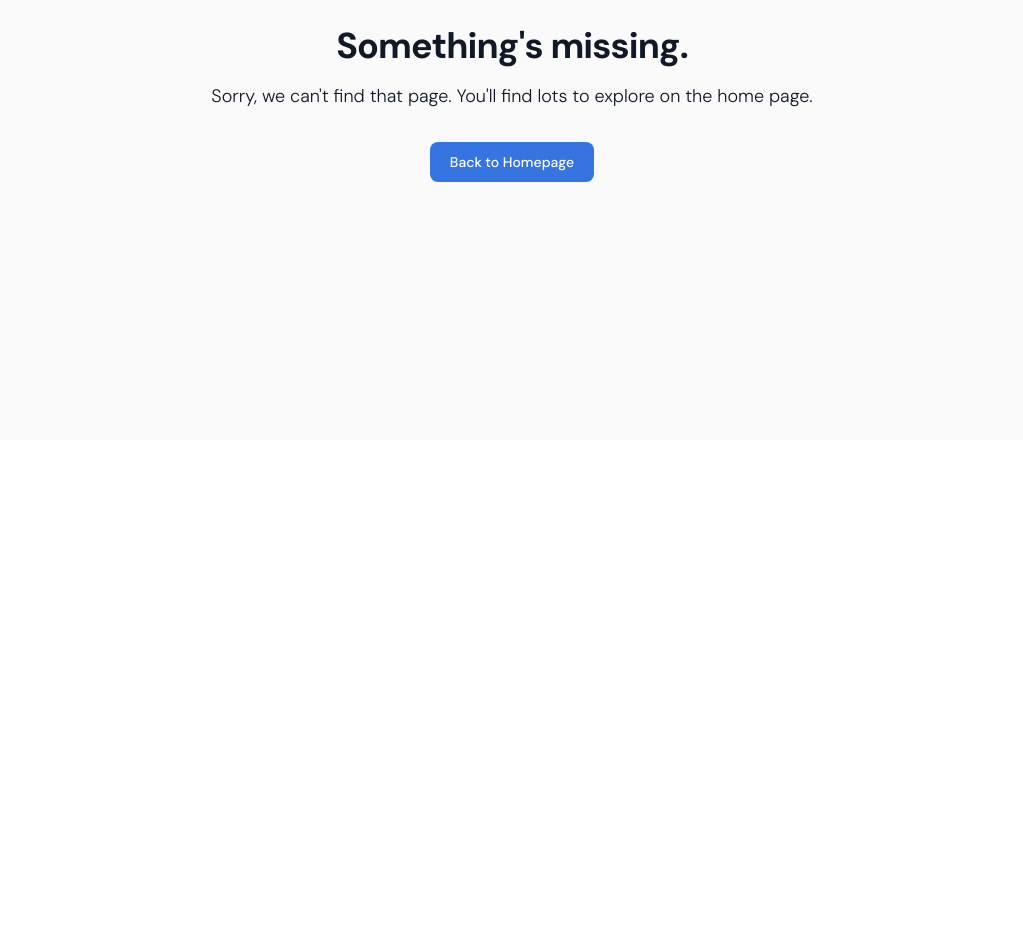
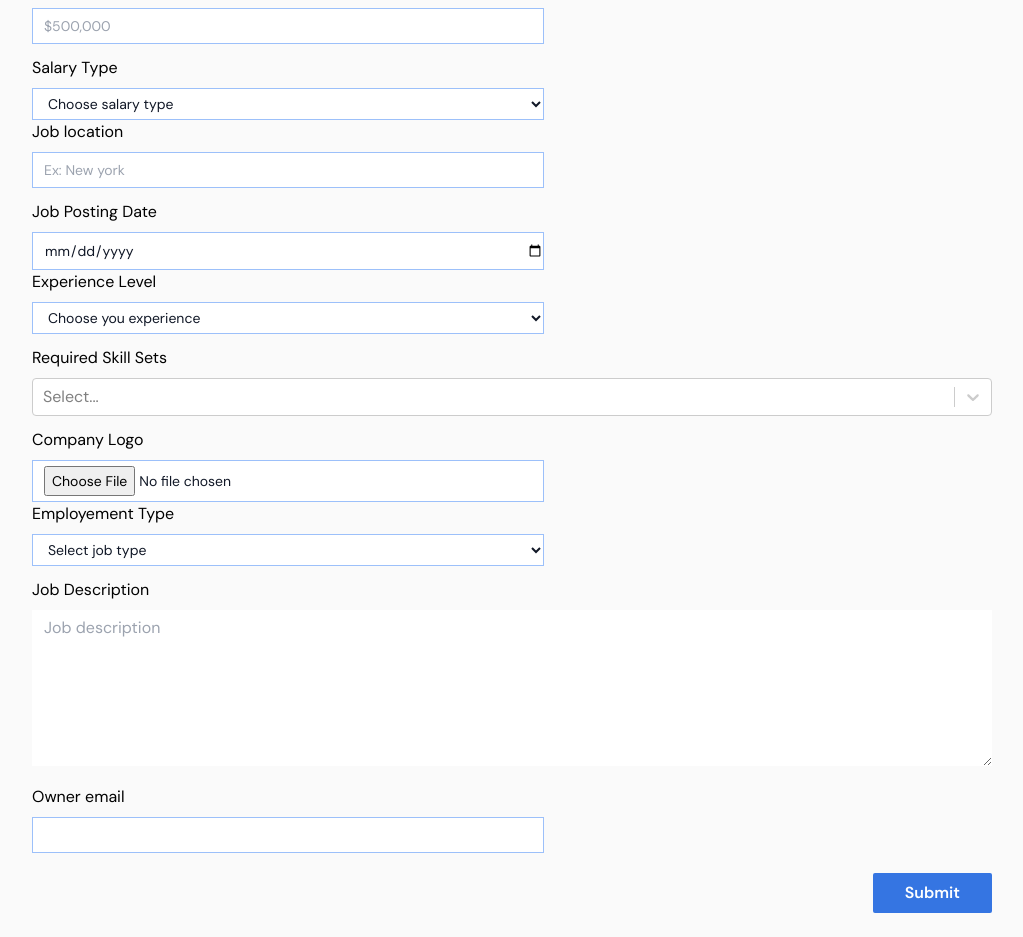
Before and after one commit to Abilash-Nambi/JOB-TALK, a React (Vite) app in the folder client/: page /edit-job in a window 1280 px wide. Before the commit this address had no page. Shown: the part 360-1297 px from the top of the page, without its empty margins (128-1151 px from the left). Before the commit the page ends 800 px from the top, so only its background shows below. Built offline with nearby package versions, Linux system fonts and the light colour scheme.

Commit message:
edit page in progress

```diff
--- a/client/src/Pages/MyApplication.jsx
+++ b/client/src/Pages/applications/MyApplication.jsx
@@ -2,10 +2,10 @@ import React, { useState } from "react";
 import {
   deleteApplication,
   jobSeekerGetApplication,
-} from "../Services/api/ApplicationEndpoints";
+} from "../../Services/api/ApplicationEndpoints";
 import { useEffect } from "react";
-import Button from "../components/Button";
-import useToast from "../Hooks/useToast";
+import Button from "../../components/Button";
+import useToast from "../../Hooks/useToast";
 
 const MyApplication = () => {
   const [data, setData] = useState([]);
--- a/client/src/Pages/CreateJob.jsx
+++ b/client/src/Pages/jobs/CreateJob.jsx
@@ -4,9 +4,9 @@ import { useState } from "react";
 import { useForm } from "react-hook-form";
 import Select from "react-select";
 import makeAnimated from "react-select/animated";
-import { postJob } from "../Services/api/JobEndPoints";
-import useToast from "../Hooks/useToast";
-import useRouter from "../Hooks/useRouter";
+import { postJob } from "../../Services/api/JobEndPoints";
+import useToast from "../../Hooks/useToast";
+import useRouter from "../../Hooks/useRouter";
 
 const CreateJob = () => {
   const [imageUrl, setImageUrl] = useState("");
--- /dev/null
+++ b/client/src/Pages/jobs/EditJob.jsx
@@ -0,0 +1,144 @@
+import React from "react";
+import Select from "react-select";
+import makeAnimated from "react-select/animated";
+
+const EditJob = () => {
+  const animatedComponents = makeAnimated();
+  const handleSubmit = () => {};
+
+  const options = [
+    { value: "React", label: "React" },
+    { value: "HTML", label: "HTML" },
+    { value: "CSS", label: "CSS" },
+    { value: "MicroSoft  Office", label: "MicroSoft  Office" },
+  ];
+  return (
+    <div className="container max-w-screen-2xl mx-auto xl:px-24 px-4">
+      <div className="bg-[#FAFAFA] py-10 px-4 lg:px-16 ">
+        <form onSubmit={handleSubmit} className="space-y-3">
+          <div className="flex w-full justify-between flex-wrap">
+            <div className="md:w-[32em] w-full relative">
+              <label className="block mb-2">Job Title</label>
+
+              <input className="create-job-input" placeholder="Web develeper" />
+            </div>
+            <div className="md:w-[32em] w-full relative">
+              <label className="block mb-2 ">Company Name</label>
+
+              <input className="create-job-input" placeholder="Ex: Microsoft" />
+            </div>
+          </div>
+          <div className="flex w-full justify-between flex-wrap">
+            <div className="md:w-[32em] w-full relative ">
+              <label className="block mb-2">Minimum Salary</label>
+
+              <input className="create-job-input" placeholder="$100,00" />
+            </div>
+            <div className="md:w-[32em] w-full relative">
+              <label className="block mb-2 ">Maximum Salary</label>
+
+              <input className="create-job-input" placeholder="$500,000" />
+            </div>
+          </div>
+          <div className="flex w-full justify-between flex-wrap">
+            <div className="md:w-[32em] w-full relative ">
+              <label className="block mb-2">Salary Type</label>
+
+              <select className="create-job-input">
+                <option value=" ">Choose salary type</option>
+                <option value="Yearly">Hourly</option>
+                <option value="Yearly">Yearly</option>
+                <option value="Monthly">Monthly</option>
+              </select>
+            </div>
+            <div className="md:w-[32em] w-full relative">
+              <label className="block mb-2 ">Job location</label>
+
+              <input className="create-job-input" placeholder="Ex: New york" />
+            </div>
+          </div>
+          <div className="flex w-full justify-between flex-wrap">
+            <div className="md:w-[32em] w-full relative">
+              <label className="block mb-2 ">Job Posting Date</label>
+
+              <input
+                type="date"
+                className="create-job-input"
+                placeholder="Ex: 2024-04-24"
+              />
+            </div>
+            <div className="md:w-[32em] w-full  relative">
+              <label className="block mb-2">Experience Level</label>
+
+              <select className="create-job-input">
+                <option value=" ">Choose you experience</option>
+                <option value="Internship">Internship</option>
+                <option value="Any experience">Any experience</option>
+                <option value="Work remotely">Work remotely</option>
+              </select>
+            </div>
+          </div>
+
+          <div className="">
+            <label className="block mb-2 ">Required Skill Sets</label>
+
+            <Select
+              closeMenuOnSelect={false}
+              components={animatedComponents}
+              defaultValue={[options[4], options[5]]}
+              isMulti
+              options={options}
+            />
+          </div>
+
+          <div className="flex w-full justify-between flex-wrap">
+            <div className="md:w-[32em] w-full relative">
+              <label className="block mb-2">Company Logo</label>
+              <input
+                className="create-job-input"
+                id="file_input"
+                type="file"
+                placeholder="Paste the image url"
+                onChange={(e) => handleChangeImage(e)}
+              />
+            </div>
+            <div className="md:w-[32em] w-full relative">
+              <label className="block mb-2 ">Employement Type</label>
+
+              <select className="create-job-input">
+                <option value=" ">Select job type</option>
+                <option value="Yearly">Full-time</option>
+                <option value="Yearly">Part-time</option>
+                <option value="Monthly">Temporary</option>
+              </select>
+            </div>
+          </div>
+
+          <div className="w-full relative">
+            <label className="block mb-2 ">Job Description</label>
+
+            <textarea
+              className="w-full pl-3 py-1.5 focus:outline-none"
+              rows={6}
+              placeholder="Job description"
+            />
+          </div>
+          <div className="w-[32em] relative">
+            <label className="block mb-2 ">Owner email</label>
+
+            <input className="create-job-input" type="email" />
+          </div>
+          <div className="flex-row flex justify-end">
+            <input
+              type="submit"
+              value="Submit"
+              className=" block mt-2 bg-blue text-white font-semibold px-8 py-2 rounded-sm cursor-pointer "
+            />
+          </div>
+        </form>
+      </div>
+    </div>
+  );
+};
+
+export default EditJob;
--- a/client/src/Pages/MyJobs.jsx
+++ b/client/src/Pages/jobs/MyJobs.jsx
@@ -1,9 +1,9 @@
 import React from "react";
-import InputField from "../components/InputField";
+import InputField from "../../components/InputField";
 import { Link } from "react-router-dom";
 import { useState } from "react";
 import { useEffect } from "react";
-import Button from "../components/Button";
+import Button from "../../components/Button";
 import { useSelector } from "react-redux";
 
 const MyJobs = () => {
@@ -97,7 +97,7 @@ const MyJobs = () => {
                         ${data.minPrice}-${data.maxPrice}
                       </td>
                       <td className="border-t-0 px-6 align-middle border-l-0 border-r-0 text-xs whitespace-nowrap p-4">
-                        <Link to="/post-job">
+                        <Link to="/edit-job">
                           <Button
                             title="EDIT"
                             className="bg-yellow-200 text-black active:bg-yellow-400 text-xs font-bold uppercase px-3 py-1 rounded outline-none focus:outline-none mr-1 mb-1 ease-linear transition-all duration-150"
--- a/client/src/Services/api/JobEndPoints.jsx
+++ b/client/src/Services/api/JobEndPoints.jsx
@@ -25,7 +25,6 @@ export const postJob = async (
   errorToast,
   goBack
 ) => {
-  console.log("🚀 + postJob + data:", data);
   try {
     const res = await axiosInstance.post(`/job/post-job`, {
       data: { ...data, companyLogo: imageUrl },
```
Also changed, not shown: client/src/Pages/applications/ApplicationForm.jsx (renamed from client/src/Pages/ApplicationForm.jsx, +4 -4 lines), client/src/Pages/jobs/JobPage.jsx (renamed from client/src/Pages/JobPage.jsx, +4 -4 lines), client/src/Pages/jobs/Jobs.jsx (renamed from client/src/Pages/Jobs.jsx, +4 -4 lines), client/src/Router/Router.jsx (+11 -6 lines).
